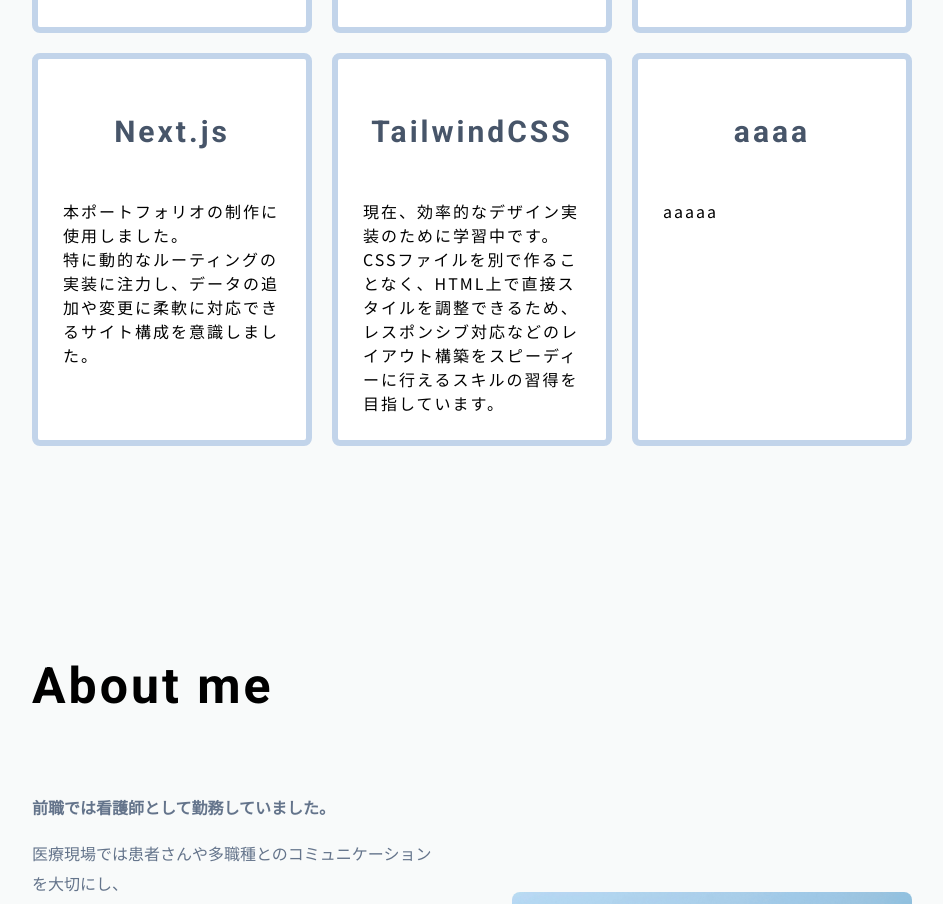
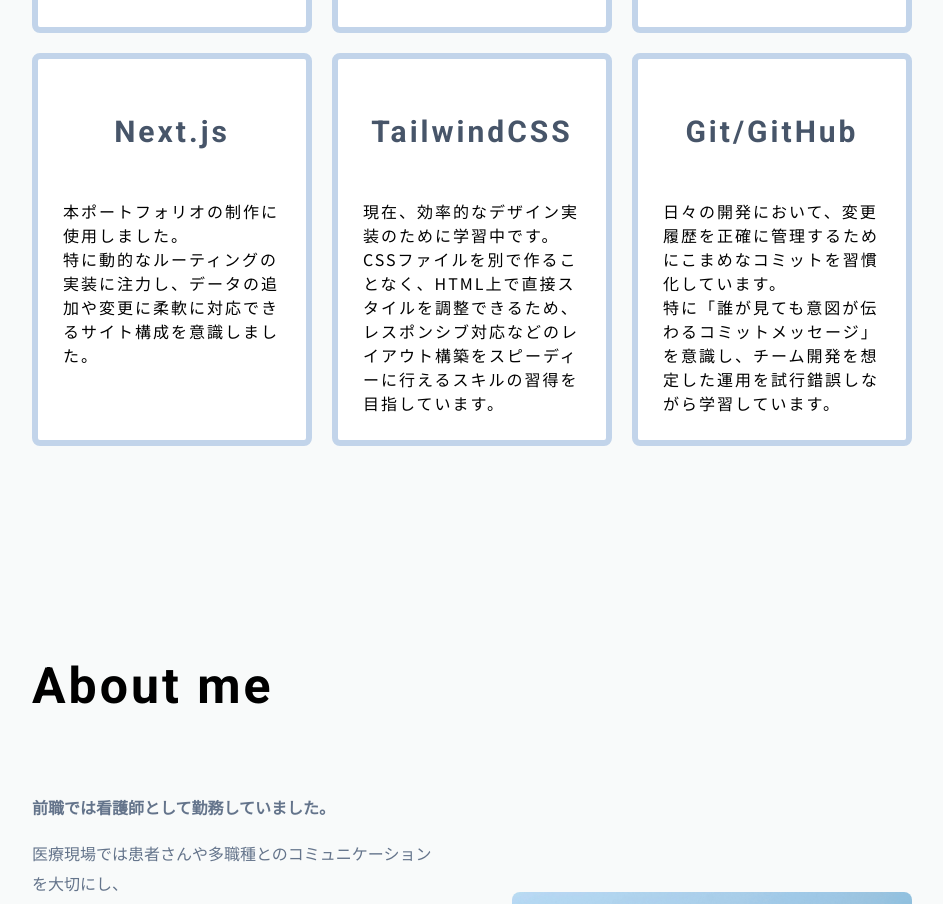
Before and after one commit to ikehatakasumi-del/myportfolio, a Next.js app: page / in a window 1280 px wide. Shown: the part 2886-3790 px from the top of the page, without its empty margins (168-1111 px from the left). Built offline with nearby package versions, Linux system fonts and the light colour scheme; a web font is replaced by a local one.

Commit message:
スキルのさらに追加

```diff
--- a/app/(main)/page.js
+++ b/app/(main)/page.js
@@ -74,9 +74,10 @@
                     </p>
                 </div>
                 <div className="skills-card">
-                    <h3>aaaa</h3>
+                    <h3>Git/GitHub</h3>
                     <p>
-                        aaaaa
+                        日々の開発において、変更履歴を正確に管理するためにこまめなコミットを習慣化しています。<br/>
+                        特に「誰が見ても意図が伝わるコミットメッセージ」を意識し、チーム開発を想定した運用を試行錯誤しながら学習しています。
                     </p>
                 </div>
             </div>
```
